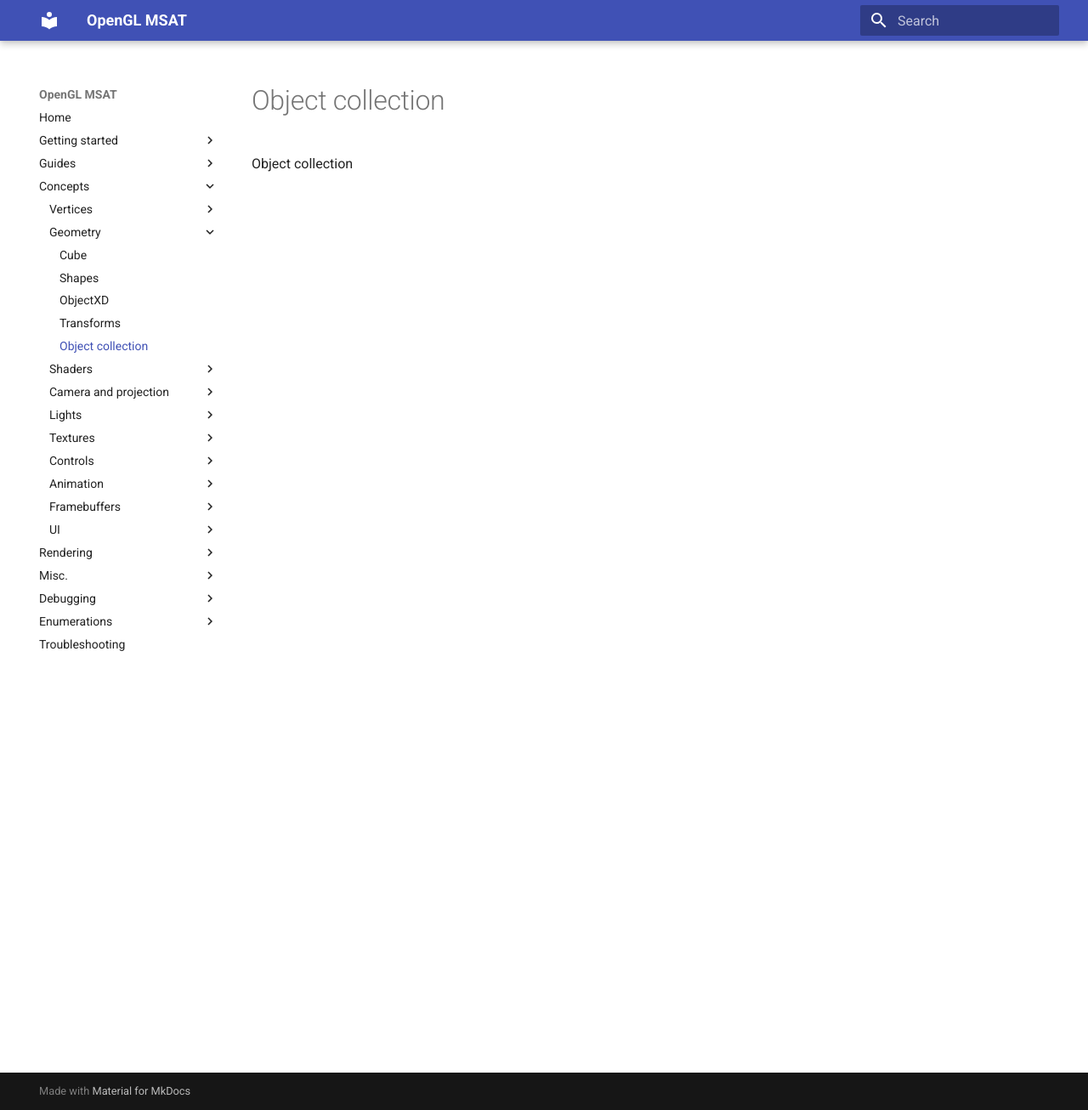
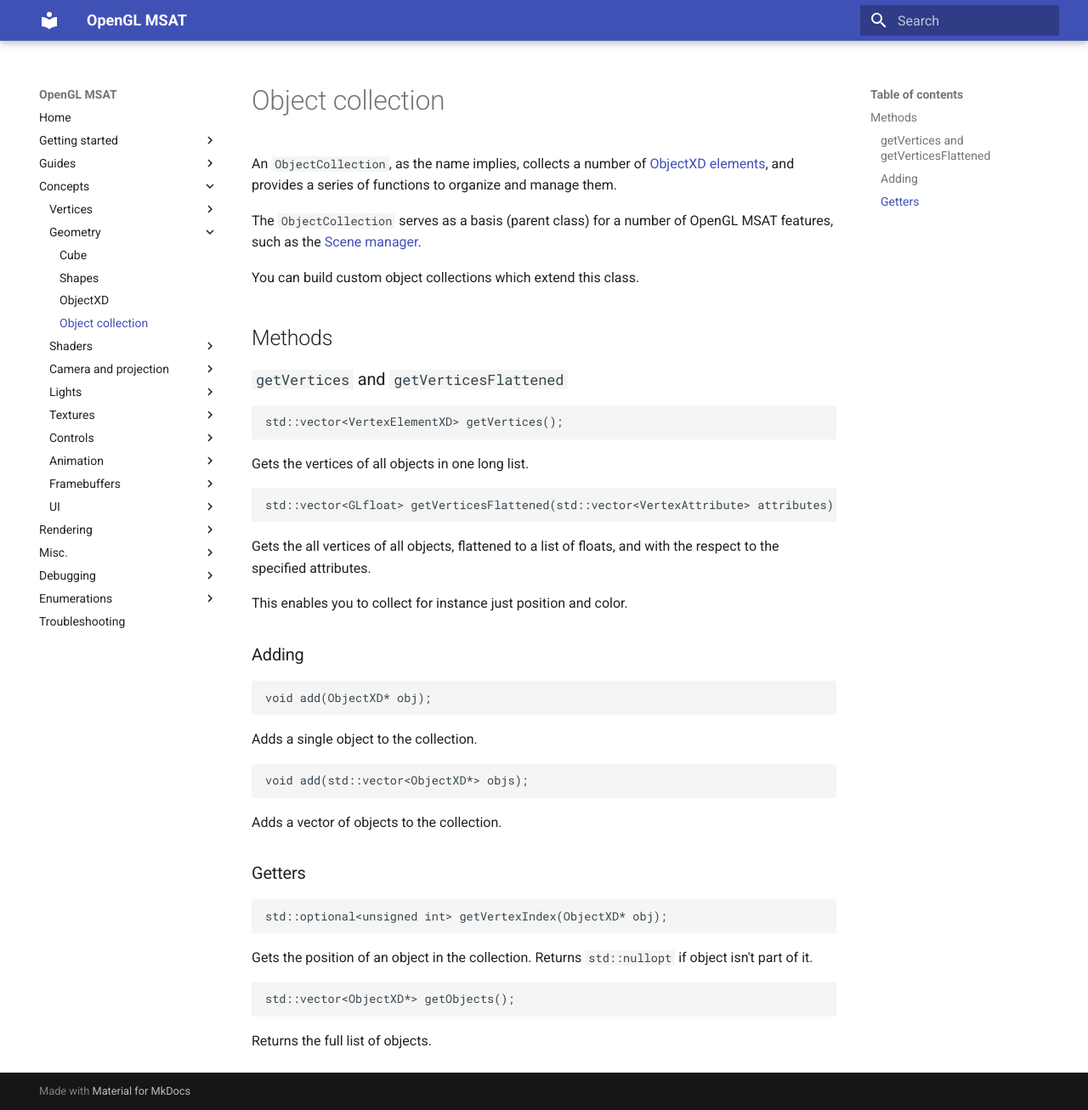
Before and after one commit to markhj/opengl-msat, an MkDocs documentation site: the page built from docs/geometry/object-collection.md, in a window 1280 px wide and 1306 px high. Shown: the whole window at 85% size. Built offline with MkDocs 1.6.1 and Material for MkDocs 9.7.7, drawn with Linux system fonts in a browser that asks for light colours.

Commit message:
Geometry-related docs

`````diff
--- a/docs/geometry/object-collection.md
+++ b/docs/geometry/object-collection.md
@@ -1 +1,46 @@
-Object collection
+# Object collection
+
+An ``ObjectCollection``, as the name implies, collects a number of [ObjectXD elements](object-xd.md), and
+provides a series of functions to organize and manage them.
+
+The ``ObjectCollection`` serves as a basis (parent class) for a number of OpenGL MSAT features, such as
+the [Scene manager](../render/scene-management.md).
+
+You can build custom object collections which extend this class.
+
+## Methods
+### ``getVertices`` and ``getVerticesFlattened``
+````c++
+std::vector<VertexElementXD> getVertices();
+````
+Gets the vertices of all objects in one long list.
+````c++
+std::vector<GLfloat> getVerticesFlattened(std::vector<VertexAttribute> attributes);
+````
+Gets the all vertices of all objects, flattened to a list of floats, and with the
+respect to the specified attributes.
+
+This enables you to collect for instance just position and color.
+
+### Adding
+````c++
+void add(ObjectXD* obj);
+````
+Adds a single object to the collection.
+
+````c++
+void add(std::vector<ObjectXD*> objs);
+````
+Adds a vector of objects to the collection.
+
+### Getters
+````c++
+std::optional<unsigned int> getVertexIndex(ObjectXD* obj);
+````
+Gets the position of an object in the collection.
+Returns ``std::nullopt`` if object isn't part of it.
+
+````c++
+std::vector<ObjectXD*> getObjects();
+````
+Returns the full list of objects.
--- a/mkdocs.yml
+++ b/mkdocs.yml
@@ -32,7 +32,6 @@
           - Cube: geometry/cube.md
           - Shapes: geometry/shapes.md
           - ObjectXD: geometry/object-xd.md
-          - Transforms: geometry/transforms.md
           - Object collection: geometry/object-collection.md
       - Shaders:
           - Shaders: shader/shader.md
`````
Also changed, not shown: docs/geometry/object-xd.md (+45 -1 lines), docs/geometry/shapes.md (+35 -1 lines), docs/geometry/transforms.md (deleted, +0 -1 lines), 1 other file.
